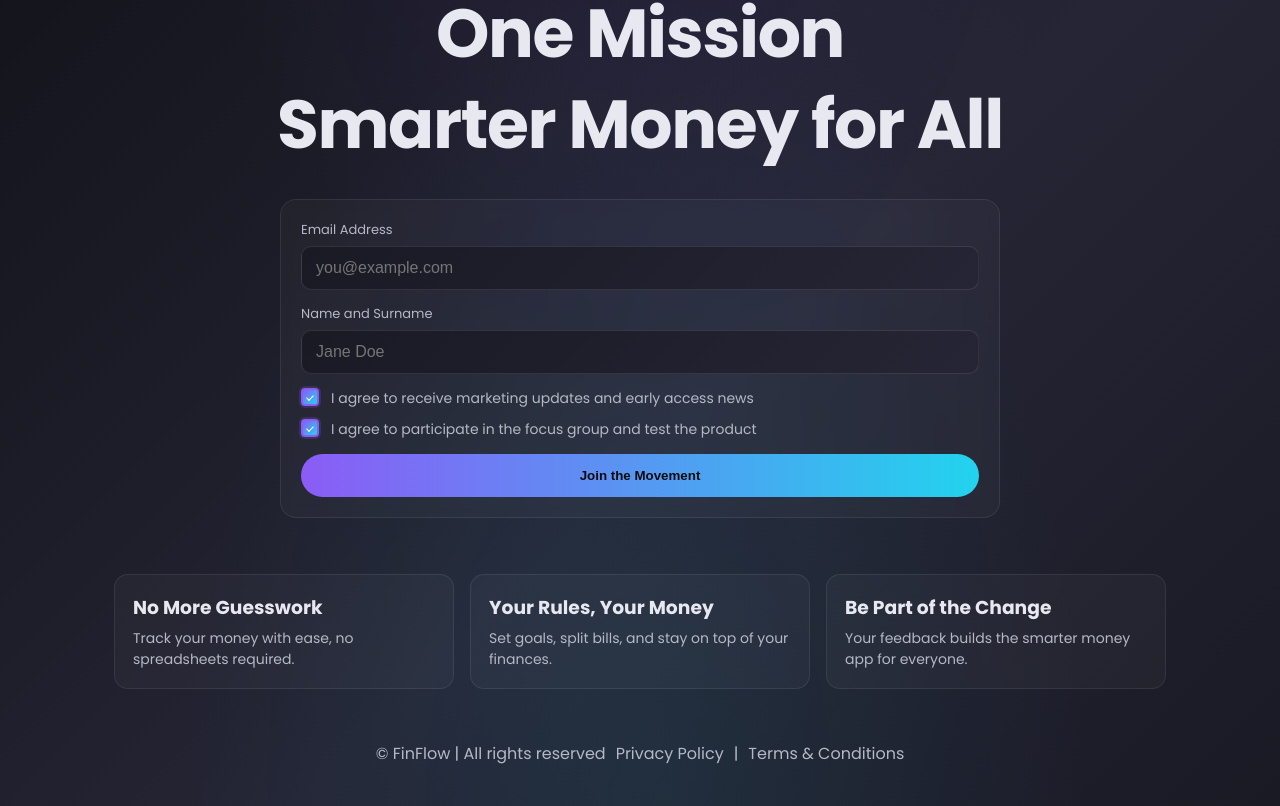
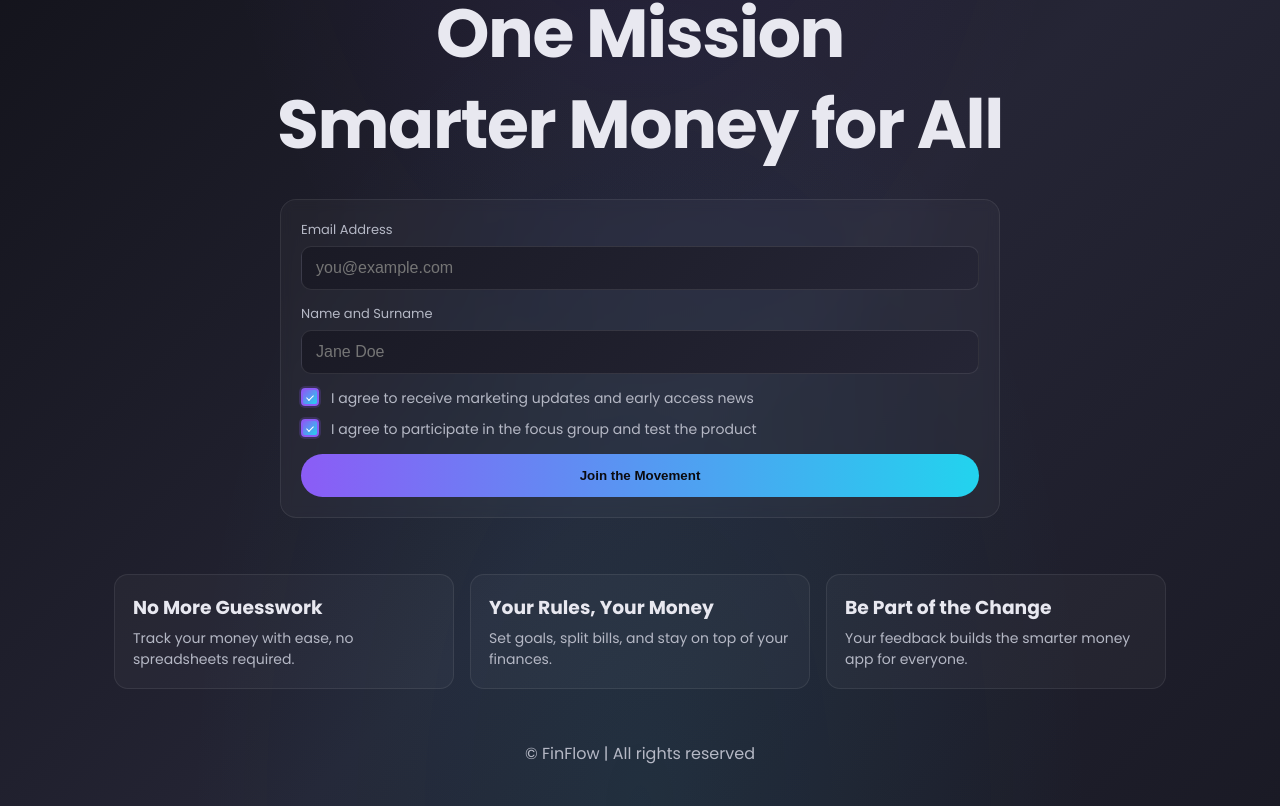
Before and after one commit to afterwork/landing, a Next.js app: page / in a window 1280 px wide. Shown: the part 363-1169 px from the top of the page. Built offline with nearby package versions, Linux system fonts and the light colour scheme.

Commit message:
Remove legal navigation links from footer and update localization files to reflect changes. Enhance SubscribeForm by resetting the form upon successful submission.

```diff
--- a/src/app/page.tsx
+++ b/src/app/page.tsx
@@ -105,11 +105,6 @@ export default function Home() {
         viewport={{ once: true }}
       >
         <p>{t('footer.copyright')}</p>
-        <nav aria-label="Legal">
-          <a href="#privacy">{t('footer.privacy')}</a>
-          <span aria-hidden="true">|</span>
-          <a href="#terms">{t('footer.terms')}</a>
-        </nav>
       </motion.footer>
     </main>
   );
--- a/src/components/SubscribeForm.tsx
+++ b/src/components/SubscribeForm.tsx
@@ -28,6 +28,7 @@ export function SubscribeForm() {
   const {
     register,
     handleSubmit,
+    reset,
     formState: { errors },
   } = useForm<FormData>({
     defaultValues: {
@@ -59,6 +60,7 @@ export function SubscribeForm() {
           message: t('messages.success'),
         });
         setShowSuccessModal(true);
+        reset();
         // Не сбрасываем форму, оставляем данные
       } else {
         setSubmitStatus({
--- a/src/locales/en.json
+++ b/src/locales/en.json
@@ -36,9 +36,7 @@
     }
   },
   "footer": {
-    "copyright": "© FinFlow | All rights reserved",
-    "privacy": "Privacy Policy",
-    "terms": "Terms & Conditions"
+    "copyright": "© FinFlow | All rights reserved"
   },
   "messages": {
     "success": "Thanks! You are on the list.",
--- a/src/locales/ro.json
+++ b/src/locales/ro.json
@@ -36,9 +36,7 @@
     }
   },
   "footer": {
-    "copyright": "© FinFlow | Toate drepturile rezervate",
-    "privacy": "Politica de Confidențialitate",
-    "terms": "Termeni și Condiții"
+    "copyright": "© FinFlow | Toate drepturile rezervate"
   },
   "messages": {
     "success": "Mulțumim! Ești pe listă.",
```
